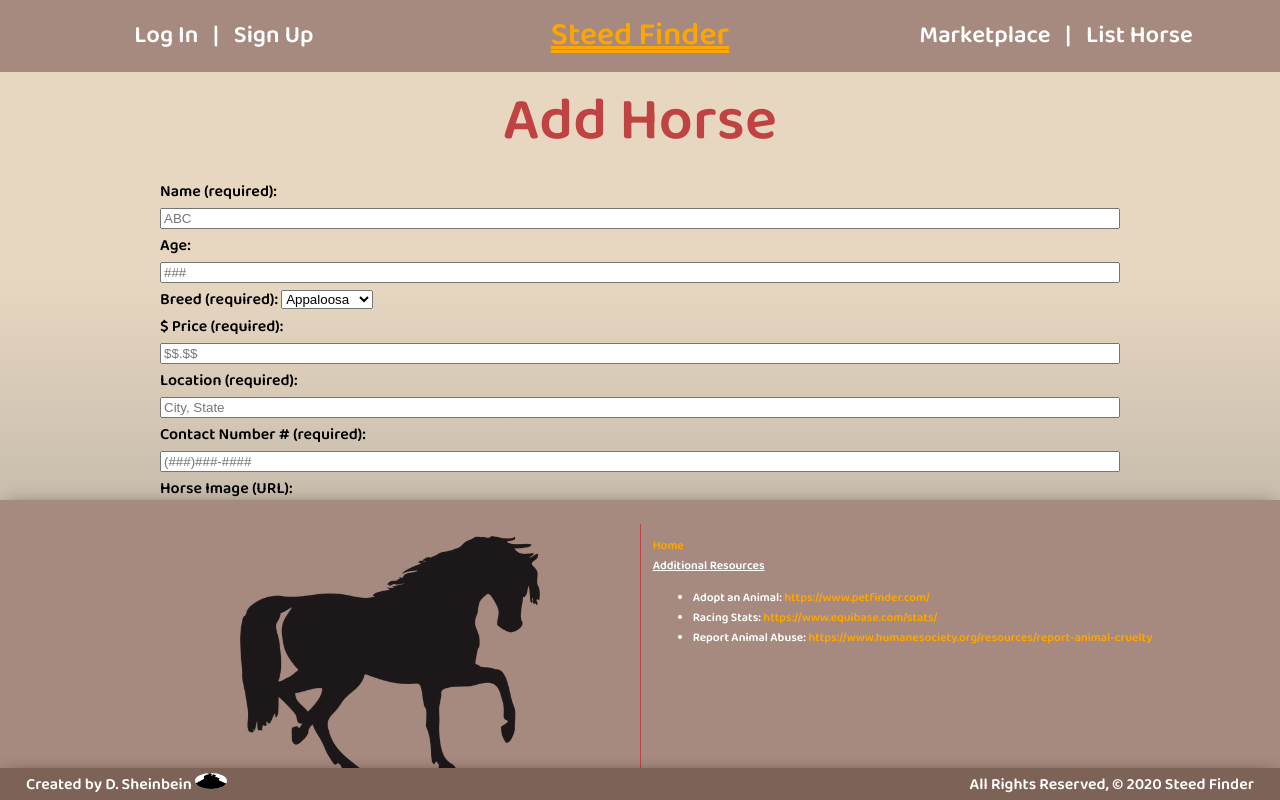
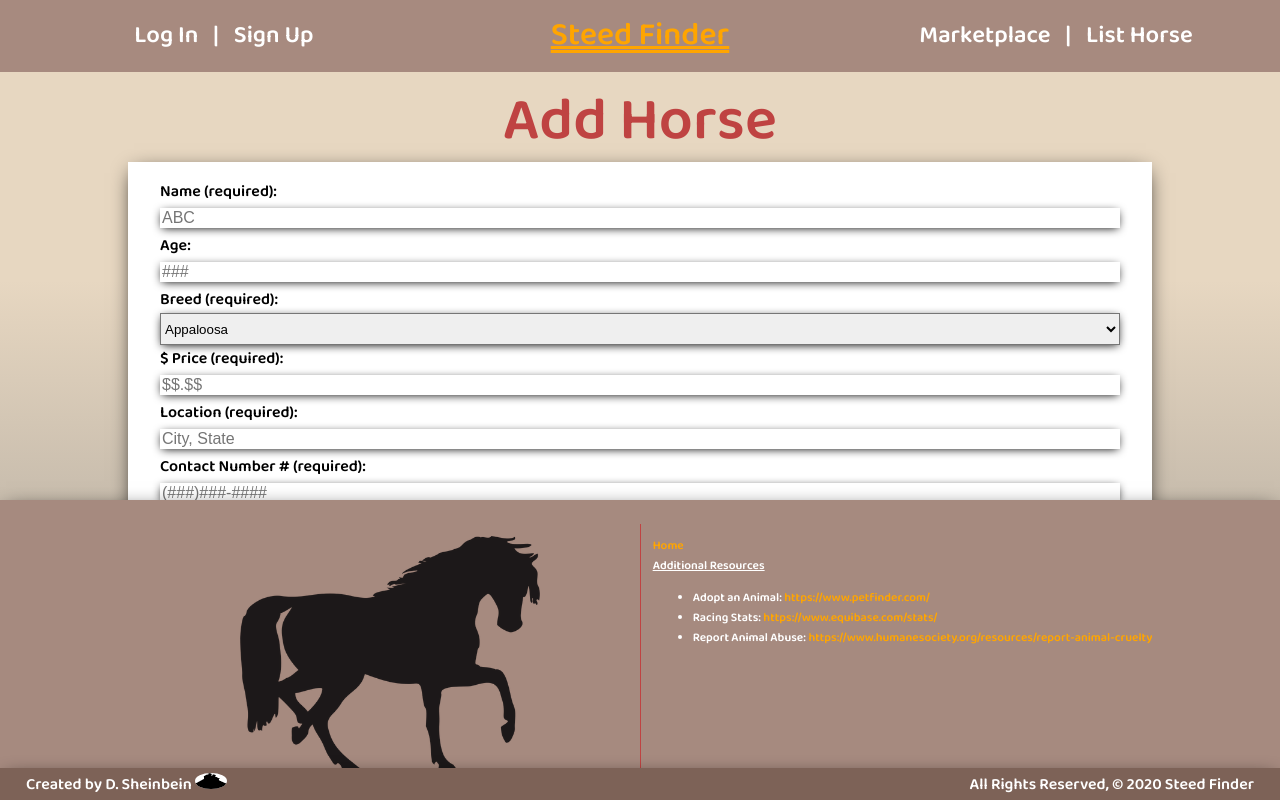
Before and after one commit to davesheinbein/steed-finder-horse-bulliten-board, a React (Create React App) app: page /addlisthorse in a window 1280 px wide. Built offline with nearby package versions, Linux system fonts and the light colour scheme; no server answers.

Commit message:
update css and jsx

```diff
--- a/src/components/AddComments/AddComments.jsx
+++ b/src/components/AddComments/AddComments.jsx
@@ -41,7 +41,7 @@ class AddComment extends Component {
     render() {
         return (
             <>
-                <div className={styles.formContainer}>
+                <div className={styles.formContainerAddHorse}>
                     <form ref={this.formRef} autoComplete="off" onSubmit={this.handleSubmit}>
                         <div className={styles.formGroup}>
                             <label className={styles.formLabel}>User: </label>
--- a/src/components/AddComments/AddComments.module.css
+++ b/src/components/AddComments/AddComments.module.css
@@ -1,8 +1,13 @@
-.formContainer {
-    margin: 0px 10em;
+.formContainerAddHorse {
+    margin: 0px 10%;
     border: 2px solid black;
+    background-color: white;
     padding: 1em 1em;
+    -webkit-box-shadow: 0px 5px 20px -6px black;
+    -moz-box-shadow: 0px 5px 20px -6px black;
+    box-shadow: 0px 5px 20px -6px black;
 }
+
 
 .formLabel {
     display: flex;
@@ -15,7 +20,20 @@
     padding: 1em 0px 0px;
 }
 
+input {
+    -webkit-box-shadow: 0px 2px 10px -2px black;
+    -moz-box-shadow: 0px 2px 10px -2px black;
+    box-shadow: 0px 2px 10px -2px black;
+    font-size: 1rem;
+    font-family: Arial, Helvetica, sans-serif;
+}
+
 textarea {
     width: 100%;
     height: 6em;
+    font-size: 1rem;
+    font-family: Arial, Helvetica, sans-serif;
+    -webkit-box-shadow: 0px 5px 20px -6px black;
+    -moz-box-shadow: 0px 5px 20px -6px black;
+    box-shadow: 0px 5px 20px -6px black;
 }
--- a/src/components/Comment/Comment.module.css
+++ b/src/components/Comment/Comment.module.css
@@ -1,9 +1,13 @@
 .Heading {
-    margin: 0px 10em;
-    border-left: 2px solid black;
+    margin: 1em 10%;
+    /* border-left: 2px solid black;
     border-right: 2px solid black;
-    border-bottom: 2px solid black;
+    border-bottom: 2px solid black; */
     padding: 1em 1em;
+    background-color: white;
+    -webkit-box-shadow: 0px 2px 10px -2px black;
+    -moz-box-shadow: 0px 2px 10px -2px black;
+    box-shadow: 0px 2px 10px -2px black;
 }
 
 .panelBody {
@@ -20,7 +24,7 @@
 
 .lines {
     border: 1px solid #8C1C13;
-    width: 68vw;
+    width: 75vw;
     margin: 0px auto;
     margin-bottom: 1.5em;
 }
@@ -40,5 +44,6 @@
     align-items: center;
     text-align: start;
     margin-left: 0px;
+    padding: 0px 1em;
     color: black;
 }
--- a/src/components/HorseCard/HorseCard.jsx
+++ b/src/components/HorseCard/HorseCard.jsx
@@ -33,12 +33,12 @@ function HorseCard({ horse, handleDeleteHorse }) {
                             <dd>$ {horse.price}</dd>
                         </div>
                         <div className={styles.reAlign}>
-                            <dt className={styles.contentTitles}>Location: </dt>
+                            <dt className={styles.contentTitles}>Location:</dt>
                             <dd>{horse.location}</dd>
                         </div>
                         <div className={styles.reAlign}>
-                            <dt className={styles.contentTitles}>Contact #: </dt>
-                            <dd>{horse.location}</dd>
+                            <dt className={styles.contentTitles}>Contact #:</dt>
+                            <dd>{horse.contact}</dd>
                         </div>
                     </dl>
                 </div>
--- a/src/components/HorseCard/HorseCard.module.css
+++ b/src/components/HorseCard/HorseCard.module.css
@@ -1,10 +1,14 @@
 .horseCard {
+    background-color: white;
     border: 2px solid black;
-    margin: 10px 10rem;
+    margin: 10px 10%;
+    -webkit-box-shadow: 0px 5px 20px -6px black;
+    -moz-box-shadow: 0px 5px 20px -6px black;
+    box-shadow: 0px 5px 20px -6px black;
 }
 
 .panel {
-    border: 5px solid black;
+    /* border: 2px solid black; */
 }
 
 .panelTitle {
@@ -71,9 +75,12 @@
 .heroImage{
     width: 95%;
     max-width: 99%;
-    border: 2px solid black;
     border-radius: 4px;
     margin-bottom: 1em;
+    -webkit-box-shadow: 0px 5px 10px -6px black;
+    -moz-box-shadow: 0px 5px 10px -6px black;
+    box-shadow: 0px 5px 10px -6px black;
+    /* border: 2px solid black; */
 }
 
 .heroImage:hover{
--- a/src/pages/AddListHorsePage/AddListHorsePage.module.css
+++ b/src/pages/AddListHorsePage/AddListHorsePage.module.css
@@ -2,11 +2,28 @@
     margin: 2em 16em;
     padding: 1em 2em;
     text-align: start;
+    background-color: white;
+    -webkit-box-shadow: 0px 5px 20px -6px black;
+    -moz-box-shadow: 0px 5px 20px -6px black;
+    box-shadow: 0px 5px 20px -6px black;
 }
 
 input {
     min-width: auto;
     width: 100%;
+    border: none;
+    -webkit-box-shadow: 0px 2px 10px -2px black;
+    -moz-box-shadow: 0px 2px 10px -2px black;
+    box-shadow: 0px 2px 10px -2px black;
+}
+
+select {
+    min-width: auto;
+    width: 100%;
+    padding: .5em 0px;
+    -webkit-box-shadow: 0px 2px 10px -2px black;
+    -moz-box-shadow: 0px 2px 10px -2px black;
+    box-shadow: 0px 2px 10px -2px black;
 }
 
 .btn {
--- a/src/pages/EditHorsePage/EditHorsePage.module.css
+++ b/src/pages/EditHorsePage/EditHorsePage.module.css
@@ -1,5 +1,8 @@
 .formContainer {
-    border: 2px solid black;
+    background-color: white;
+    -webkit-box-shadow: 0px 2px 10px -2px black;
+    -moz-box-shadow: 0px 2px 10px -2px black;
+    box-shadow: 0px 2px 10px -2px black;
     margin: 2em 16em;
     padding: 1em 2em;
     text-align: start;
@@ -19,4 +22,9 @@
 .btnActions {
     display: flex;
     justify-content: space-between;
+    margin-top: 1em;
 }
+
+select {
+    width: 100%;
+}
```
